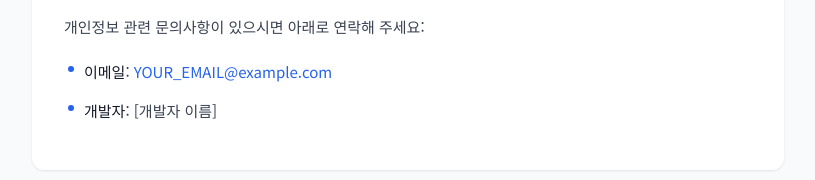
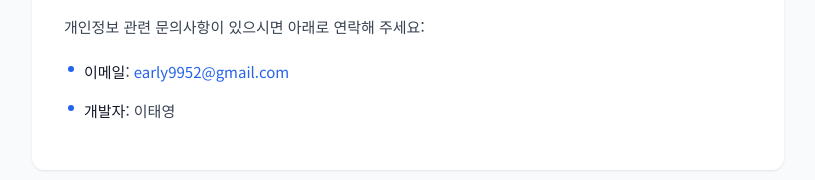
Before and after one commit to early9952-star/phishingguard-privacy, a plain HTML site: page index.html in a window 1280 px wide. Shown: the part 3157-3337 px from the top of the page, without its empty margins (232-1047 px from the left). Drawn offline with Linux system fonts and the light colour scheme.

Commit message:
Update contact info (email, developer name)

```diff
--- a/index.html
+++ b/index.html
@@ -279,8 +279,8 @@
             <h2>8. 문의</h2>
             <p>개인정보 관련 문의사항이 있으시면 아래로 연락해 주세요:</p>
             <ul>
-                <li><strong>이메일</strong>: <a href="mailto:YOUR_EMAIL@example.com">YOUR_EMAIL@example.com</a></li>
-                <li><strong>개발자</strong>: [개발자 이름]</li>
+                <li><strong>이메일</strong>: <a href="mailto:early9952@gmail.com">early9952@gmail.com</a></li>
+                <li><strong>개발자</strong>: 이태영</li>
             </ul>
         </section>
 
```
